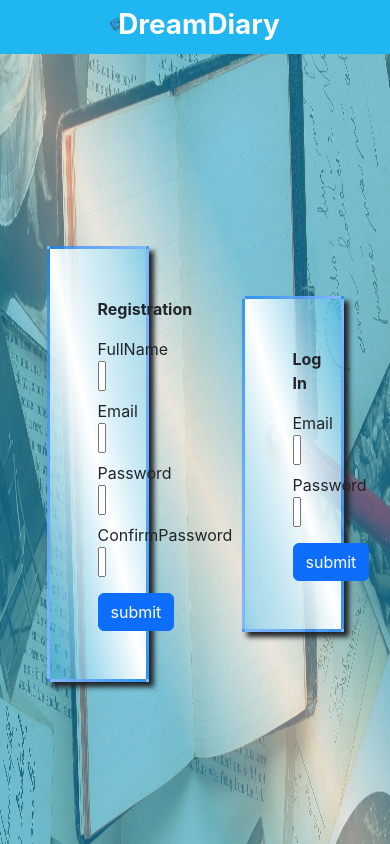
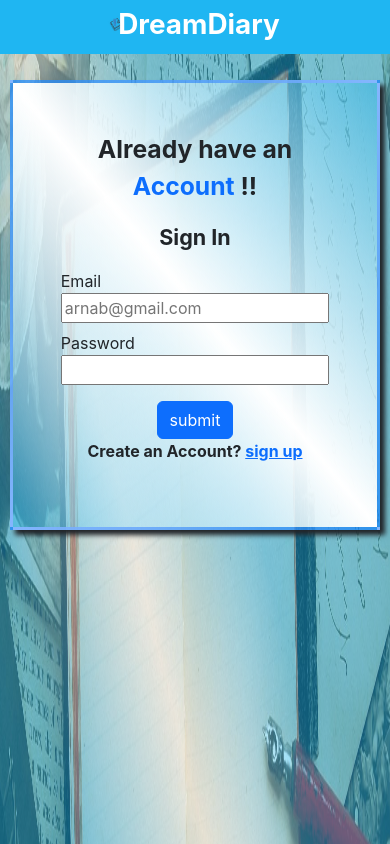
Before and after one commit to ArnabKundu10/Career-Book, a React (Create React App) app in the folder frontend/: page / in a window 390 px wide. Shown: the top 844 px of the page. Built offline with nearby package versions, Linux system fonts and the light colour scheme.

Commit message:
set responsiveness

```diff
--- a/frontend/src/assets/goal.css
+++ b/frontend/src/assets/goal.css
@@ -78,3 +78,21 @@
    left: 8%;
    box-shadow: 10px 10px 10px;
 }
+
+/* responsiveness**************************************** */
+@media screen and (max-width:770px) {
+   .goal-input{
+      top: 142px;
+      width: 100%;
+   }
+   .todo-buttons{
+      width: 50%;
+      flex-direction: column;
+   }
+   .goal-todo-title,.goal-complete-title{
+      width: auto;
+   }
+   .todo-button{
+      height: auto;
+   }
+}
--- a/frontend/src/assets/main.css
+++ b/frontend/src/assets/main.css
@@ -3,5 +3,12 @@
    position: relative;
    left: 22%;
    text-align: center;
-   top: 50vh;
+   top: 380px;
 }
+@media screen and (max-width:770px){
+   .mainList{
+      width: 100%;
+      left: 0%;
+      top: 430px;
+   }
+}
--- a/frontend/src/assets/registerlogin.css
+++ b/frontend/src/assets/registerlogin.css
@@ -1,13 +1,18 @@
 .register-login{
    position: relative;
    height: 110vh;
+   flex-direction: row;
    background:linear-gradient(to right top,rgb(31, 182, 242,1),rgb(31, 182, 242,1),rgb(31, 182, 242,1),white,rgb(31, 182, 242,1),rgb(31, 182, 242,1),rgb(31, 182, 242,1));
-   /*  */
+   justify-content: space-around;
+   align-items: center;
+   overflow-x: hidden;
+   /* justify-content-around align-items-center */
 
 }
 .register{
    z-index: 3;
    box-shadow: 5px 5px 5px;
+   width: 33%;
    background:linear-gradient(to right top,rgb(31, 182, 242,0.4),white,rgb(31, 182, 242,0.4));
 }
 .overlay{
@@ -26,3 +31,21 @@
    top: 0;
    bottom: 0;
 }
+/* responsiveness*********************************************** */
+
+@media screen and (max-width:770px){
+   .register-login{
+      padding-top: 80px;
+      height: 1600px;
+      flex-direction: column-reverse;
+      justify-content: space-between;
+      align-items: center;
+      padding-bottom: 100px;
+   }
+   .register{
+      width: 95%;
+   }
+   .notebook-bg-img{
+      height: 1600px;
+   }
+}
--- a/frontend/src/assets/sidebar.css
+++ b/frontend/src/assets/sidebar.css
@@ -5,6 +5,7 @@
    width: 18%;
    position: fixed;
    top: 100px;
+   z-index: 4;
 }
 .list-item{
    padding: 3%;
@@ -15,3 +16,21 @@
    color: white;
    background-color: rgb(31, 182, 242) !important;
 }
+/* responsiveness */
+@media screen and (max-width:770px) {
+   .dream-list{
+      display: flex;
+      flex-direction: row;
+      justify-content: center;
+      border-right: 1px solid rgb(31, 182, 242);
+      width: 100%;
+      position: fixed;
+      top: 50px;
+      padding-top: 0% !important;
+      margin-left: 0% !important;
+   }
+   .list-item{
+      width: 25%;
+      border-right: 1px solid rgb(31, 182, 242);
+   }
+}
--- a/frontend/src/components/sidebar/sidebar.js
+++ b/frontend/src/components/sidebar/sidebar.js
@@ -15,7 +15,7 @@ export default function SideBar({ setListNum }) {
     }
     return {
       ...defaultStyles,
-      backgroundColor: "transparent",
+      backgroundColor: "white",
     };
   };
   return (
--- a/frontend/src/components/todoList/multipleToDoList/goal/todo.js
+++ b/frontend/src/components/todoList/multipleToDoList/goal/todo.js
@@ -74,7 +74,7 @@ export default function ToDo({
         setEditDisplay={setEditDisplay}
       />
       <div className="d-flex flex-column mt-4 me-0">
-        <div className="d-flex flex-row">
+        <div className="d-flex flex-row justify-content-between">
           <div className="goal-todo-title rounded p-2 text-white fw-bolder fs-2">
             {dataItem.title}
           </div>
--- a/frontend/src/pages/login.js
+++ b/frontend/src/pages/login.js
@@ -118,12 +118,18 @@ export default function RegisterLogin({ forSetToken, forSetUserid }) {
   return (
     <>
       <NavBar />
-      <div className="register-login d-flex flex-row justify-content-around align-items-center">
+      <div className="register-login d-flex ">
         <div className="note-bg position-absolute">
           <img className="notebook-bg-img w-100%" src={NoteBookBg} alt="" />
         </div>
-        <div className="register w-25 border border-3 border-opacity-50 border-primary p-5">
-          <p className="text-center fw-bolder fw-2">Registration</p>
+        <div
+          id="register"
+          className="register border border-3 border-opacity-50 border-primary p-5"
+        >
+          <p className="text-center   fw-bolder fs-2">
+            Don't have an <span className="text-primary">Account</span> ?
+          </p>
+          <p className="text-center fw-bolder fs-4">Sign Up</p>
           <form onSubmit={handleSubmitOne}>
             <label htmlFor="register-label">FullName</label>
             <input
@@ -167,8 +173,11 @@ export default function RegisterLogin({ forSetToken, forSetUserid }) {
           </form>
         </div>
         {/* *********************************************************log in */}
-        <div className="register w-25 border border-3 border-opacity-50 border-primary p-5">
-          <p className="text-center fw-bolder fw-2">Log In</p>
+        <div className="register border border-3 border-opacity-50 border-primary p-5">
+          <p className="text-center   fw-bolder fs-2">
+            Already have an <span className="text-primary">Account</span> !!
+          </p>
+          <p className="text-center fw-bolder fs-4">Sign In</p>
           <form onSubmit={handleSubmitTwo}>
             <label htmlFor="register-label">Email</label>
             <input
@@ -187,9 +196,14 @@ export default function RegisterLogin({ forSetToken, forSetUserid }) {
               value={logindata.password}
               name="password"
             />
-            <button className="btn btn-primary" type="submit">
-              submit
-            </button>
+            <div className="text-center">
+              <button className="btn btn-primary" type="submit">
+                submit
+              </button>
+            </div>
+            <p className="text-center fw-bolder">
+              Create an Account? <a href="#register">sign up</a>
+            </p>
           </form>
         </div>
       </div>
```
Also changed, not shown: 2 other files (tests, documents, lock files or other folders).
